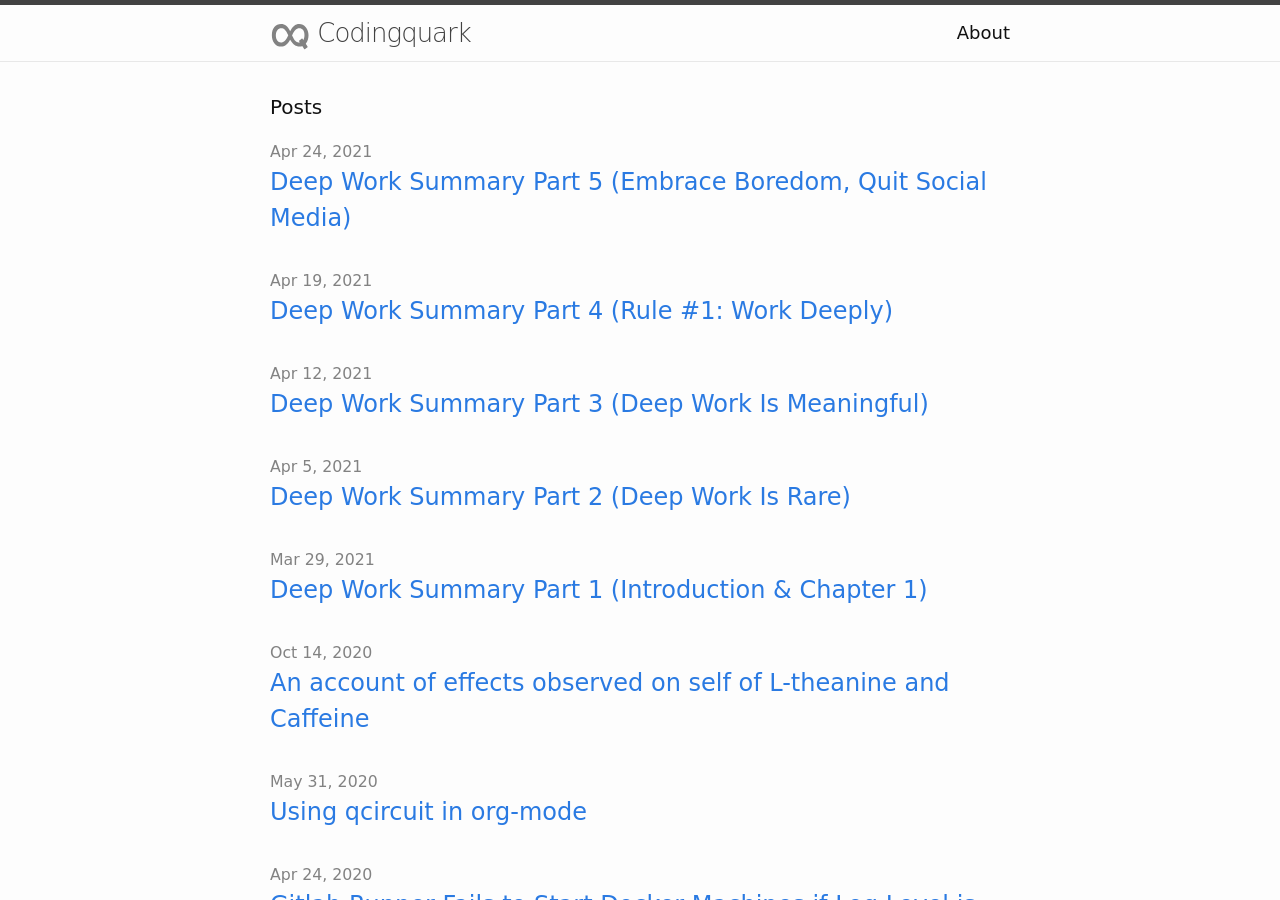
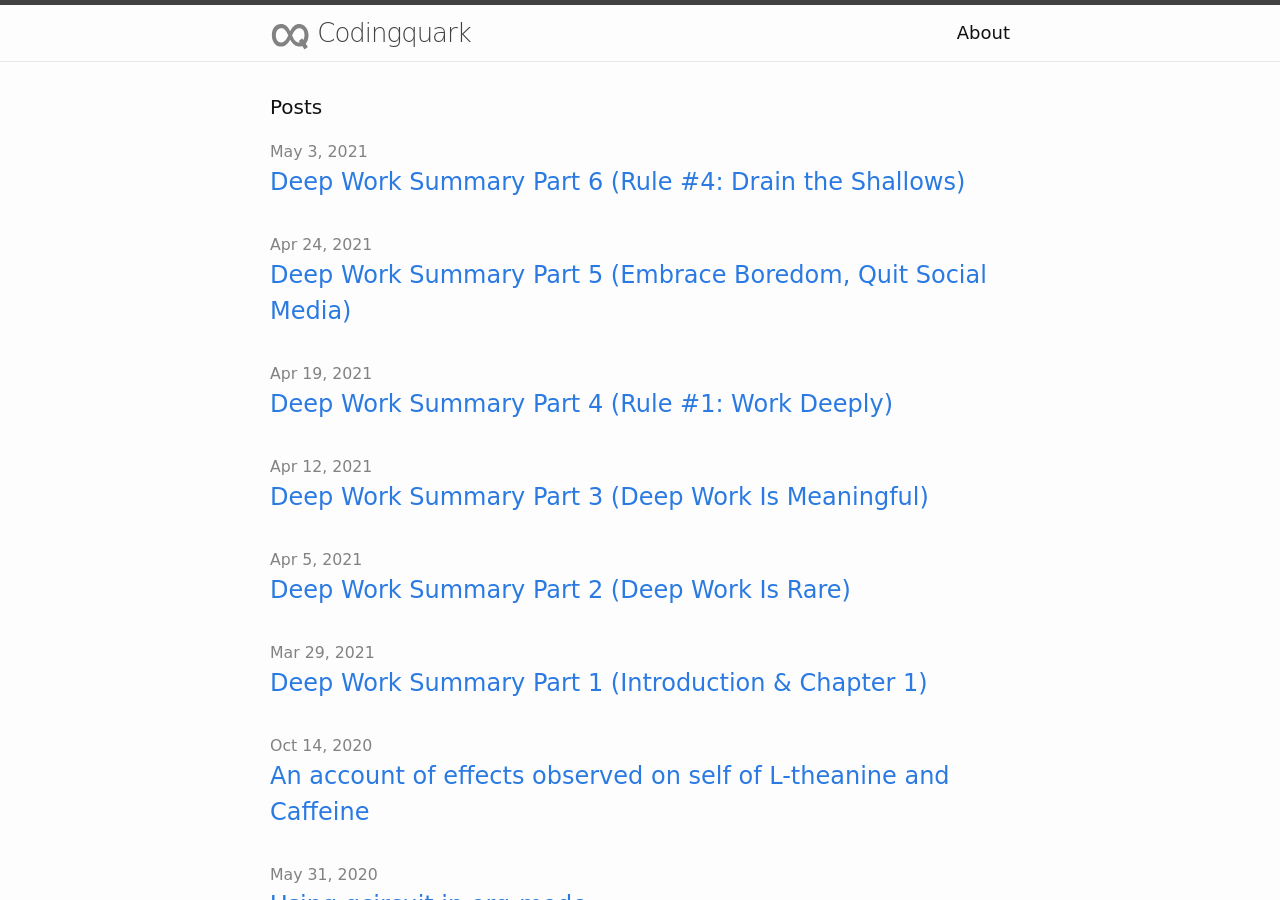
Before and after one commit to codingquark/codingquark.github.io, a Jekyll site: the page built from index.html, in a window 1280 px wide and 900 px high. Built offline with Jekyll 4.4.1, drawn with Linux system fonts in a browser that asks for light colours; some of the changed lines change nothing that is shown.

Commit message:
[POST] Deep Work Chapter 6

```diff
--- a/_posts/deep_work/2021-04-24-deep-work-summary-ch-5.markdown
+++ b/_posts/deep_work/2021-04-24-deep-work-summary-ch-5.markdown
@@ -38,5 +38,8 @@ Applying the strategy of minimalism will help you decide which network tools are
 
 Previous issue: [Deep Work Summary Part 4 (Rule #1: Work Deeply)][1]
 
+Next issue: [Deep Work Summary Part 6 (Rule #4: Drain the Shallows)][3]
+
 [1]: /productivity/2021/04/19/deep-work-summary-ch-4.html
 [2]: /productivity/2021/03/29/deep-work-summary-intro.html
+[3]: /productivity/2021/05/03/deep-work-summary-ch-6.html
--- /dev/null
+++ b/_posts/deep_work/2021-05-03-deep-work-summary-ch-6.markdown
@@ -0,0 +1,49 @@
+---
+layout: post
+title: "Deep Work Summary Part 6 (Rule #4: Drain the Shallows)"
+date: 2021-05-03 08:00:00 +0530
+category: productivity
+tags: [books]
+comments: true
+---
+
+# Rule #4: Drain the Shallows
+
+An experiment run by 37signals showed that employees completed as much work in a 4-day work week as they did in 5 days. The experiment also showed that employees produced work of much higher importance when they were allowed an entire month to work on the things they wanted to, without any obligations to meetings etc.
+
+Though in this section Cal wants you to be extremely mindful of shallowness in your life and remove it as much as possible, he also cautions about the limits of this type of thinking. You need to acknowledge that a lot of trivial, shallow work is needed to keep knowledge work companies running. Your goal is to minimise, not to eliminate.
+
+To drain the shallows, Cal suggests five approaches:
+
+1. Schedule Every Minute of Your Day
+   - Surveys conducted by the British TV licensing authority showed that people thought they were watching TV for 16-17 hours/week, but in reality, the number was 28 hours/week. This and more such surveys show that people spend most of their time on autopilot, not knowing what they’re doing in the moment.
+   - It is difficult to be in the meditative state where you can always be mindful of what you’re doing, making sure you are avoiding trivialities. Hence, Cal suggests you schedule every minute of your day. The techniques are as follows.
+   - At the beginning of the day, block your calendar with blocks of minimum 30min. These blocks are supposed to represent a larger chunk of activity and not fine-grained tasks that you’re going to perform during the sessions. For example, instead of having a block for “respond to X email”, you should batch all such tasks and call them, perhaps, “generic tasks”. You need to make sure every minute of your day is part of a block. The blocks can also include leisure activities, boredom, lunch hours etc, they don’t have to be exclusively about deep work.
+   - If you’re unsure how long an activity will take, block off the expected time. Then add “overflow conditional” block which serves two purposes: either keep working on the task or keep an alternative task at hand if the activity is completed on/before time.
+   - Having created these blocks, keep in mind that interruptions and distractions are a part of life and they should be embraced. You should always be prepared to rearrange the schedule after an interruption. And if the opportunity presents itself with an extra interesting idea, it is recommended to give up the rest of the schedule in favour of this new spark of an idea.
+   - The goal of the schedule is not to make sure you strictly adhere to it, but to make sure you are mindful of where you are spending your time.
+2. Quantify the Depth of Every Activity
+   - To objectively quantify the depth of the activity, and use that to bias your schedule and priorities, Cal suggests you ask the question “How long in months would it take to train a smart recent college graduate with no specialised training in my field to complete this task?”
+   - The answers will produce a fairly objective spectrum which you can use to decide what you should be working on.
+3. Ask Your Boss for a Shallow Work Budget
+   - Find out how much you are expected to work on shallow activities by asking your direct boss if you have any.
+4. Finish Your Work by 5:30
+   - This approach is called “fixed schedule productivity”
+   - Junior professors almost always have to work 12 hours/day. According to one professor’s estimate, he spent ~1.5 hours/day doing focused work out of those 12 hours.
+   - There are examples of professors such as Radhika Nagpal, Cal etc who avoided the extreme work hours by biasing their activities to fit the fixed-schedule productivity. Cal uses a lot of care in saying “yes” to anything.
+5. Become Hard to Reach
+   - Make people who send you emails do more work.
+   - Do more work when sending or replying to emails.
+   - Don’t respond to emails.
+   - This approach is easy to extrapolate for all professional communications.
+
+# Conclusion
+
+Following the philosophy of deep work, Cal managed to produce 9 papers while raising 2 kids, writing a book, working as a professor etc. Though he says deep work is not for everybody, he has found it to be essential in his own life along with all the other important thinkers mentioned in the book such as Gallagher, Knuth, Jung etc.
+
+<br /><center>“I will live the focused life because it is the best kind there is.” - Winifred Gallagher</center><br />
+
+
+Previous issue: [Deep Work Summary Part 5][1]
+
+[1]: /productivity/2021/04/24/deep-work-summary-ch-5.html
```
